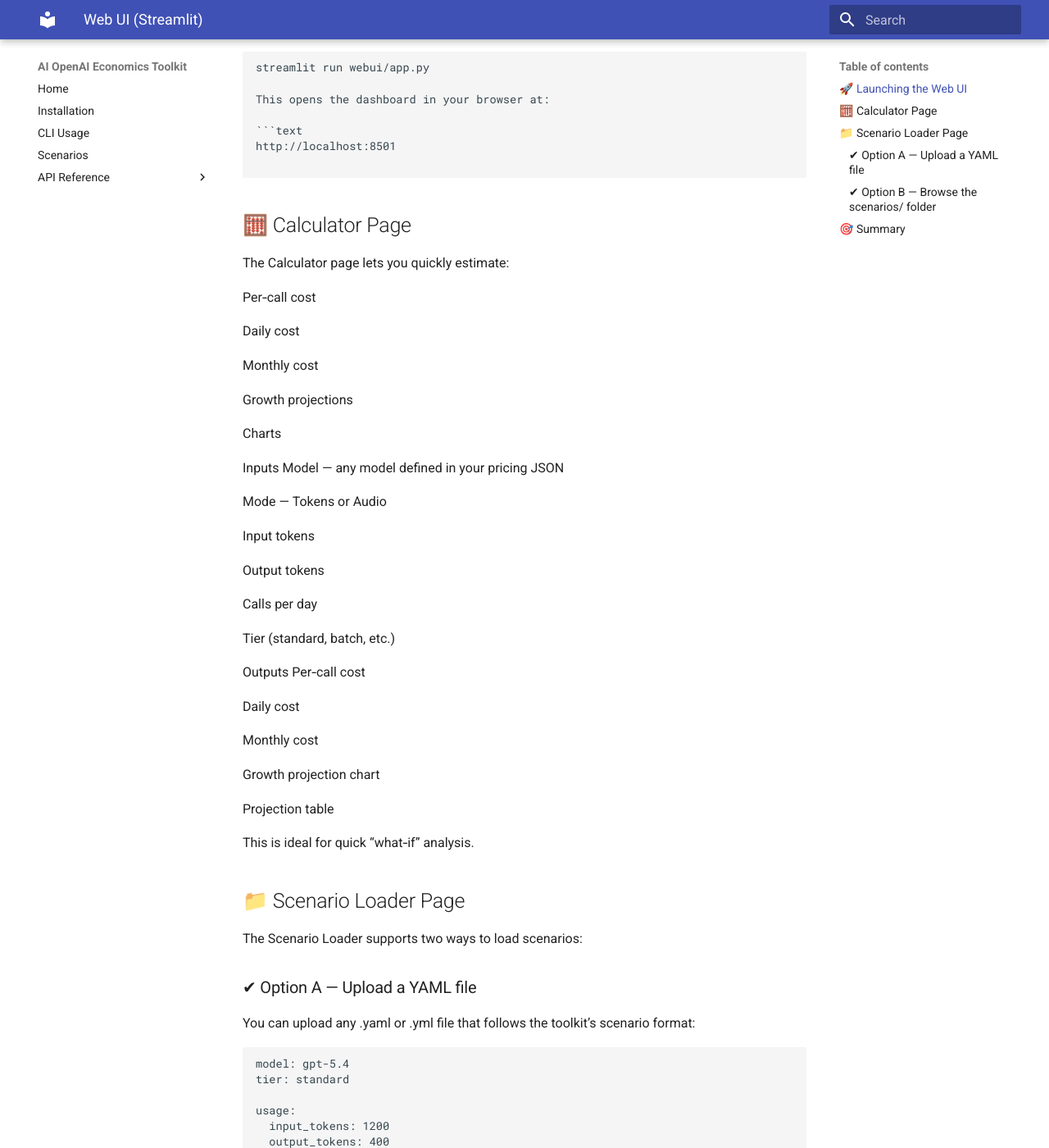
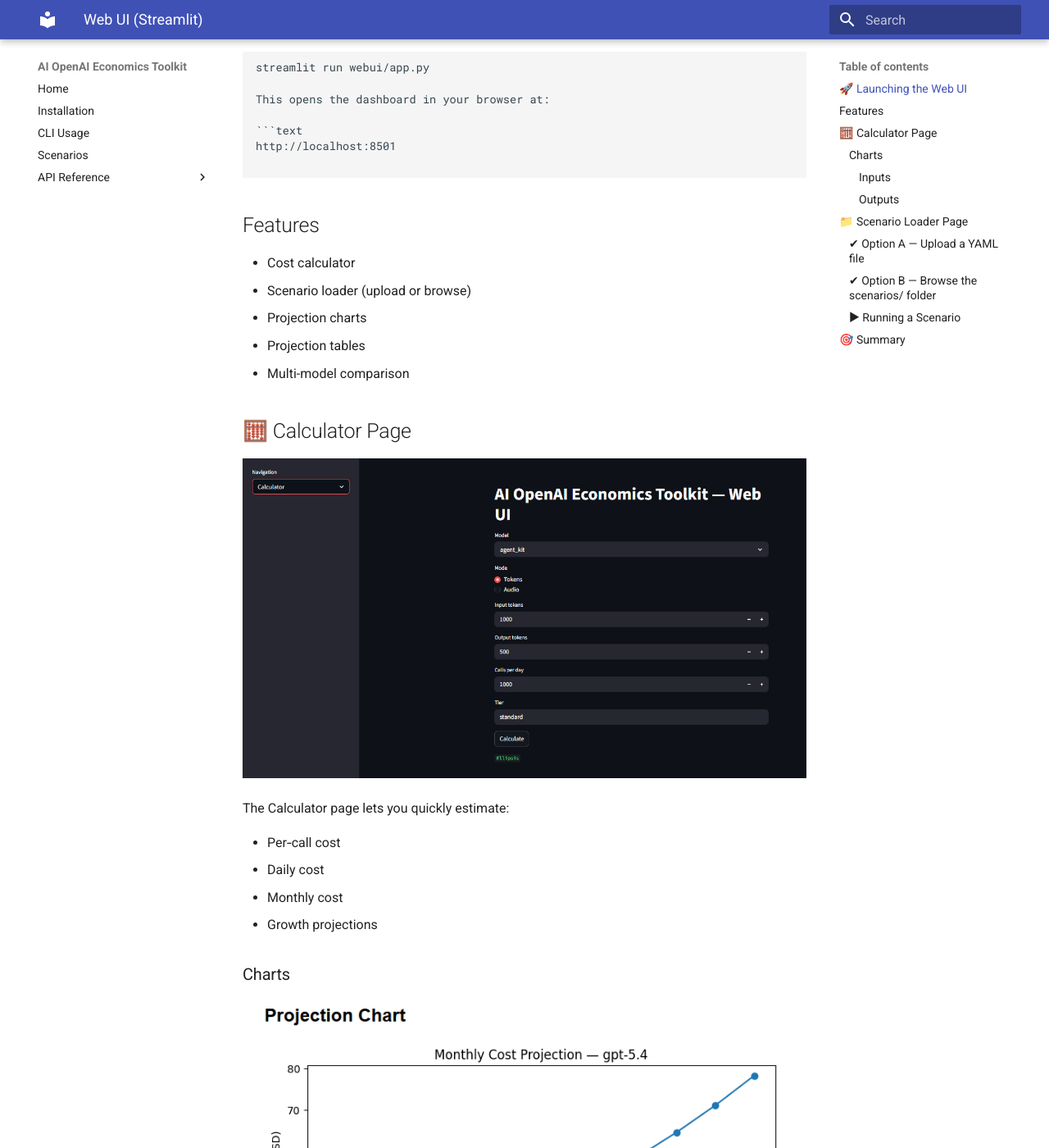
Before and after one commit to ronsmithjr/AI_OpenAI_Econ_Toolkit, an MkDocs documentation site: the page built from docs/webui.md, in a window 1280 px wide and 1400 px high, scrolled down 544 px. Shown: the whole window at 82% size. Built offline with MkDocs 1.6.1 and Material for MkDocs 9.7.7, drawn with Linux system fonts in a browser that asks for light colours; some of the changed text lies outside the part shown.

Commit message:
updating functionality

````diff
--- a/docs/webui.md
+++ b/docs/webui.md
@@ -26,47 +26,51 @@
 
 ```
 
+## Features
+
+- Cost calculator
+- Scenario loader (upload or browse)
+- Projection charts
+- Projection tables
+- Multi-model comparison
+
 ## 🧮 Calculator Page
+
+![Calculator](assets/webui/calculator.png)
 
 The Calculator page lets you quickly estimate:
 
-Per‑call cost
+- Per‑call cost
+- Daily cost
+- Monthly cost
+- Growth projections
 
-Daily cost
+### Charts
 
-Monthly cost
+![Projection Chart](assets/webui/projection_chart.png)
 
-Growth projections
+#### Inputs
 
-Charts
+- Model — any model defined in your pricing JSON
+- Mode — Tokens or Audio
+- Input tokens
+- Output tokens
+- Calls per day
+- Tier (standard, batch, etc.)
 
-Inputs
-Model — any model defined in your pricing JSON
+#### Outputs
 
-Mode — Tokens or Audio
-
-Input tokens
-
-Output tokens
-
-Calls per day
-
-Tier (standard, batch, etc.)
-
-Outputs
-Per‑call cost
-
-Daily cost
-
-Monthly cost
-
-Growth projection chart
-
-Projection table
+- Per‑call cost
+- Daily cost
+- Monthly cost
+- Growth projection chart
+- Projection table
 
 This is ideal for quick “what‑if” analysis.
 
 ## 📁 Scenario Loader Page
+
+![Scenario Loader](assets/webui/scenario_loader.png)
 
 The Scenario Loader supports two ways to load scenarios:
 
@@ -101,21 +105,21 @@
 
 This makes it easy to maintain a library of reusable scenarios.
 
-▶ Running a Scenario
+### ▶ Running a Scenario
+
+![Projection Table](assets/webui/scenario_table.png)
+
 After loading a scenario (via upload or folder selection), the UI displays:
 
-The parsed YAML configuration
-
-A Run Scenario button
+- The parsed YAML configuration
+- A Run Scenario button
 
 When executed, the UI shows:
 
-Base Monthly Cost
-Per‑call cost
-
-Daily cost
-
-Monthly cost
+- Base Monthly Cost
+- Per‑call cost
+- Daily cost
+- Monthly cost
 
 Projection Table (if defined)
 A month‑by‑month breakdown of:
````
Also changed, not shown: other parts of docs/webui.md (+1 -1 lines), docs/pdf.md (deleted, +0 -33 lines), docs/assets/webui/calculator.png (added), docs/assets/webui/comparison_chart.png (added), docs/assets/webui/projection_chart.png (added), docs/assets/webui/scenario_loader.png (added), docs/assets/webui/scenario_table.png (added), webui/__init__.py (added), 3 other files.
